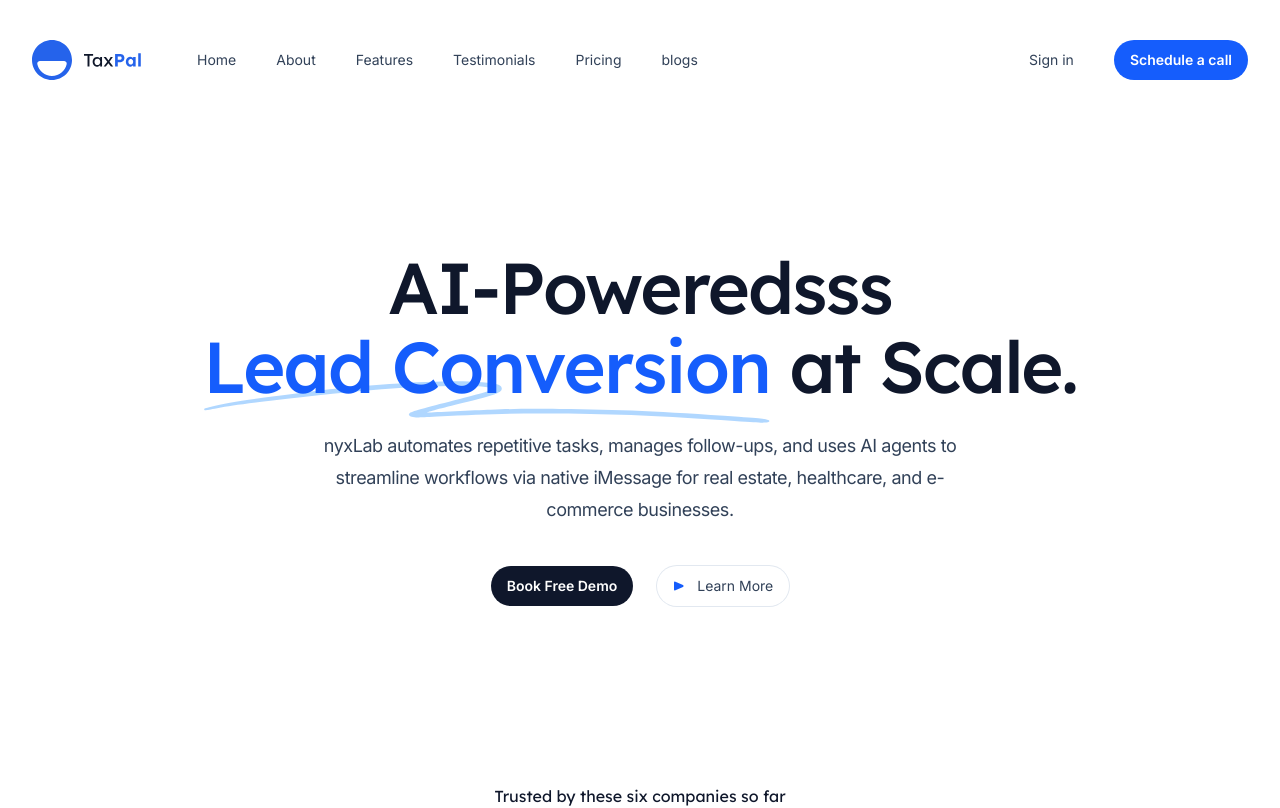
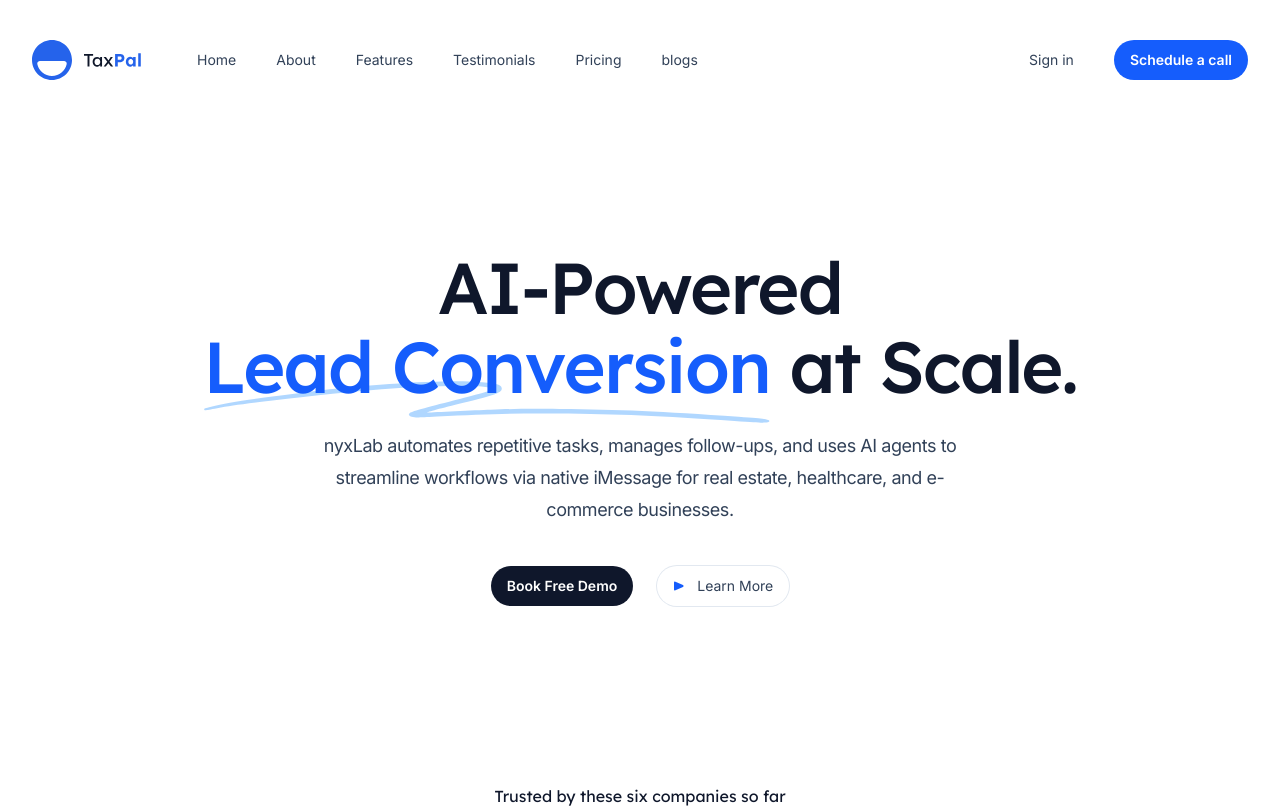
Before and after one commit to ahmadyousafdata-rgb/nyc-lab-1, a Next.js app: page / in a window 1280 px wide. Shown: the top 808 px of the page. Built offline with nearby package versions, Linux system fonts and the light colour scheme.

Commit message:
Update Hero.jsx

```diff
--- a/src/components/Hero.jsx
+++ b/src/components/Hero.jsx
@@ -13,7 +13,7 @@ export function Hero() {
   return (
     <Container className="pt-20 pb-16 text-center lg:pt-32">
       <h1 className="mx-auto max-w-4xl font-display text-5xl font-medium tracking-tight text-slate-900 sm:text-7xl">
-        AI-Poweredsss{' '}
+        AI-Powered{' '}
         <span className="relative whitespace-nowrap text-blue-600">
           <svg
             aria-hidden="true"
```
